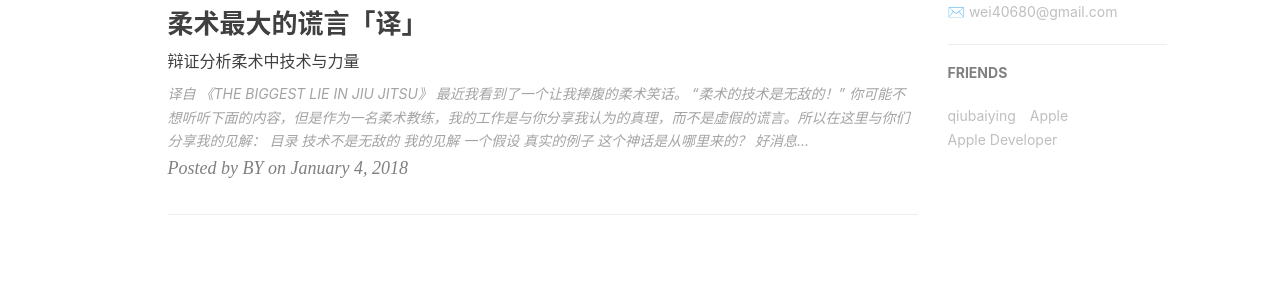
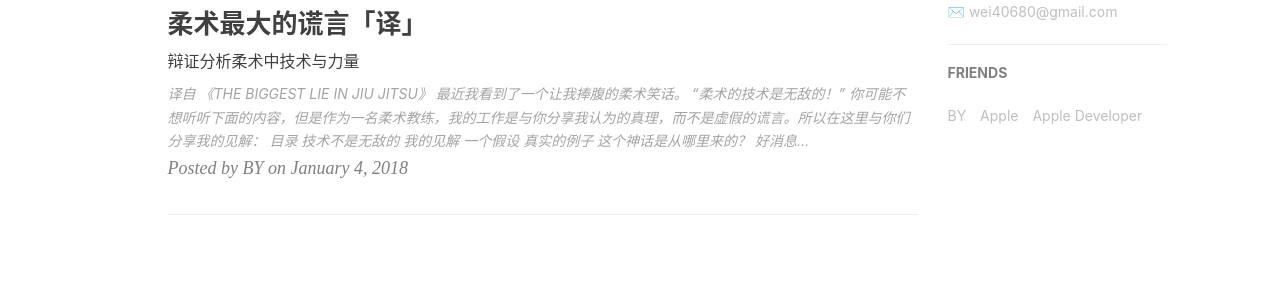
Before and after one commit to v-wei40680/v-wei40680.github.io, a Jekyll site: the page built from index.html, in a window 1280 px wide. Shown: the part 912-1212 px from the top of the page. Built offline with Jekyll 4.4.1, drawn with Linux system fonts in a browser that asks for light colours; nearby versions of some CDN libraries; the list of posts is cut into pages by our own code; comment, search, counter and statistics services are not loaded.

```diff
--- a/_config.yml
+++ b/_config.yml
@@ -47,7 +47,7 @@ kramdown:
 
 # 评论系统
 # Disqus（https://disqus.com/）
-# disqus_username: qiubaiying
+disqus_username: Be Live
 
 
 # 统计
@@ -69,8 +69,8 @@ service-worker: true
 # Friends
 friends: [
     {
-        title: "qiubaiying",
-        href: "http://qiubaiying.top"
+        title: "BY",
+        href: "https://github.com/qiubaiying/qiubaiying.github.io"
     },{
         title: "Apple",
         href: "https://apple.com"
```
